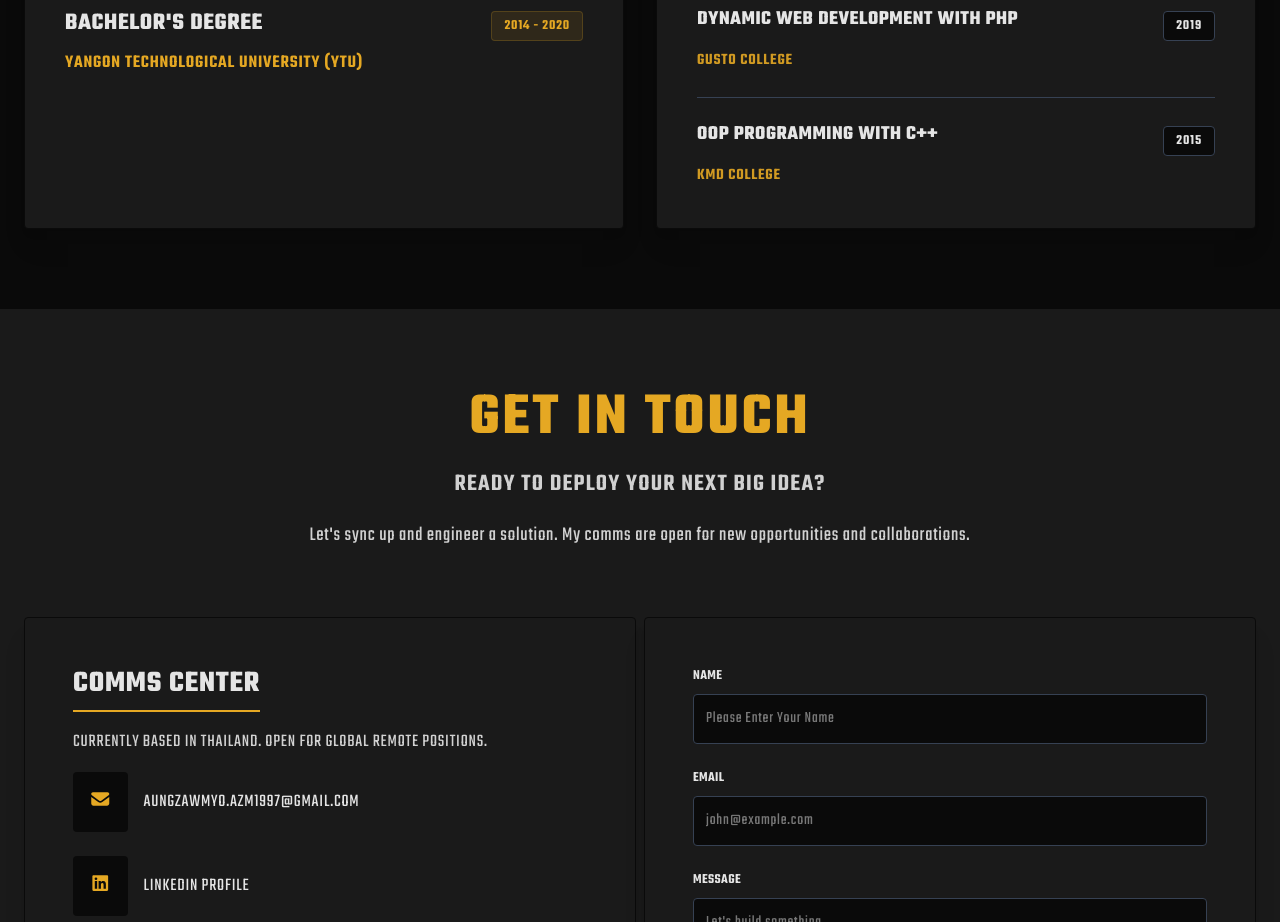
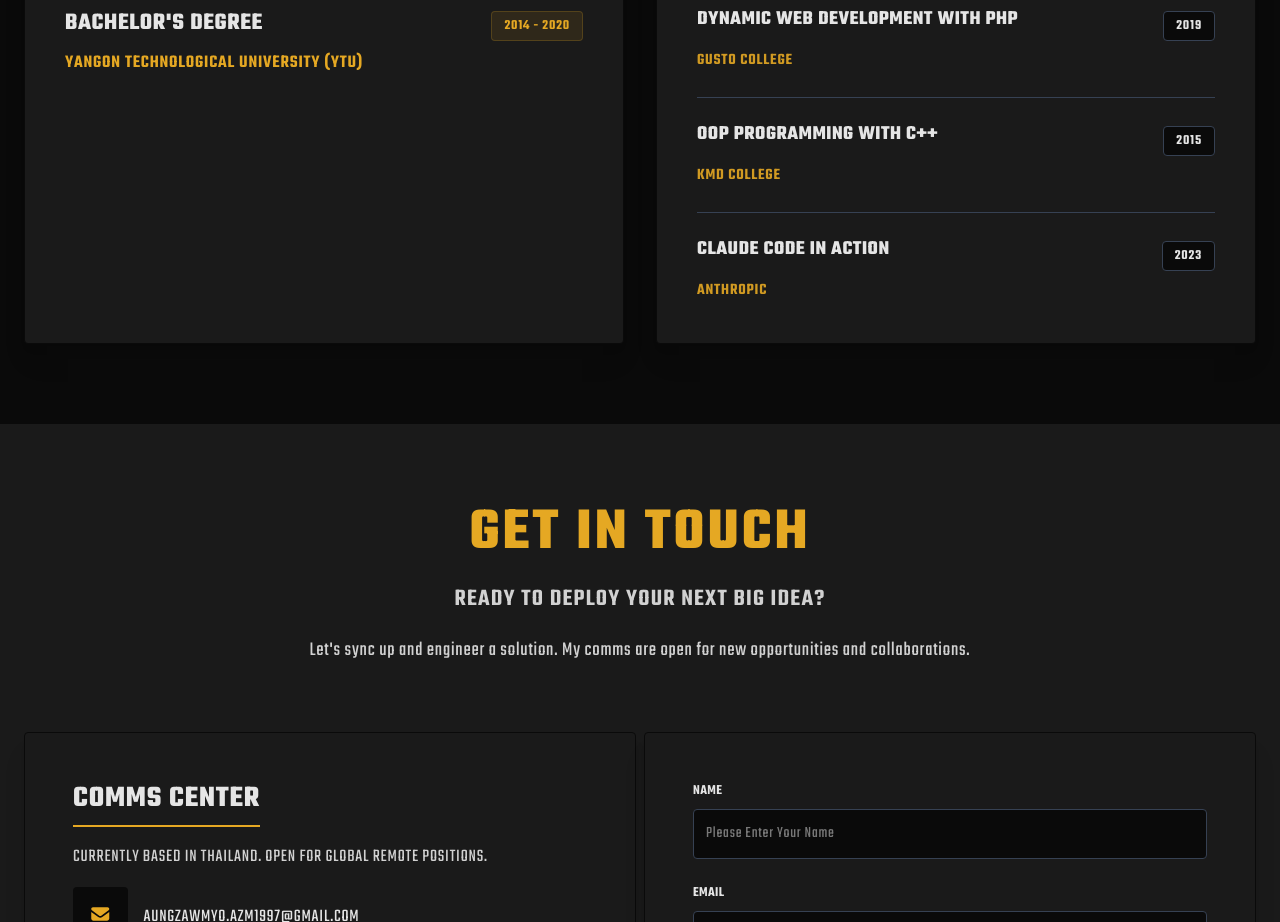
Before and after one commit to AungZawMyo97/portfolio_updated_version, a React (Vite) app: page / in a window 1280 px wide. Shown: the part 5120-6042 px from the top of the page. Built offline with nearby package versions, Linux system fonts and the light colour scheme.

Commit message:
add: add new certification for claude code.

```diff
--- a/src/components/Education.tsx
+++ b/src/components/Education.tsx
@@ -21,6 +21,13 @@ const certificationsData = [
     issuer: "KMD College",
     link: "https://kmd.edu.mm/",
     date: "2015",
+  },
+  {
+    id: 3,
+    title: "Claude Code in Action",
+    issuer: "Anthropic",
+    link: "https://verify.skilljar.com/c/igxjqznfkbw4",
+    date: "2023",
   },
 ];
 
```
